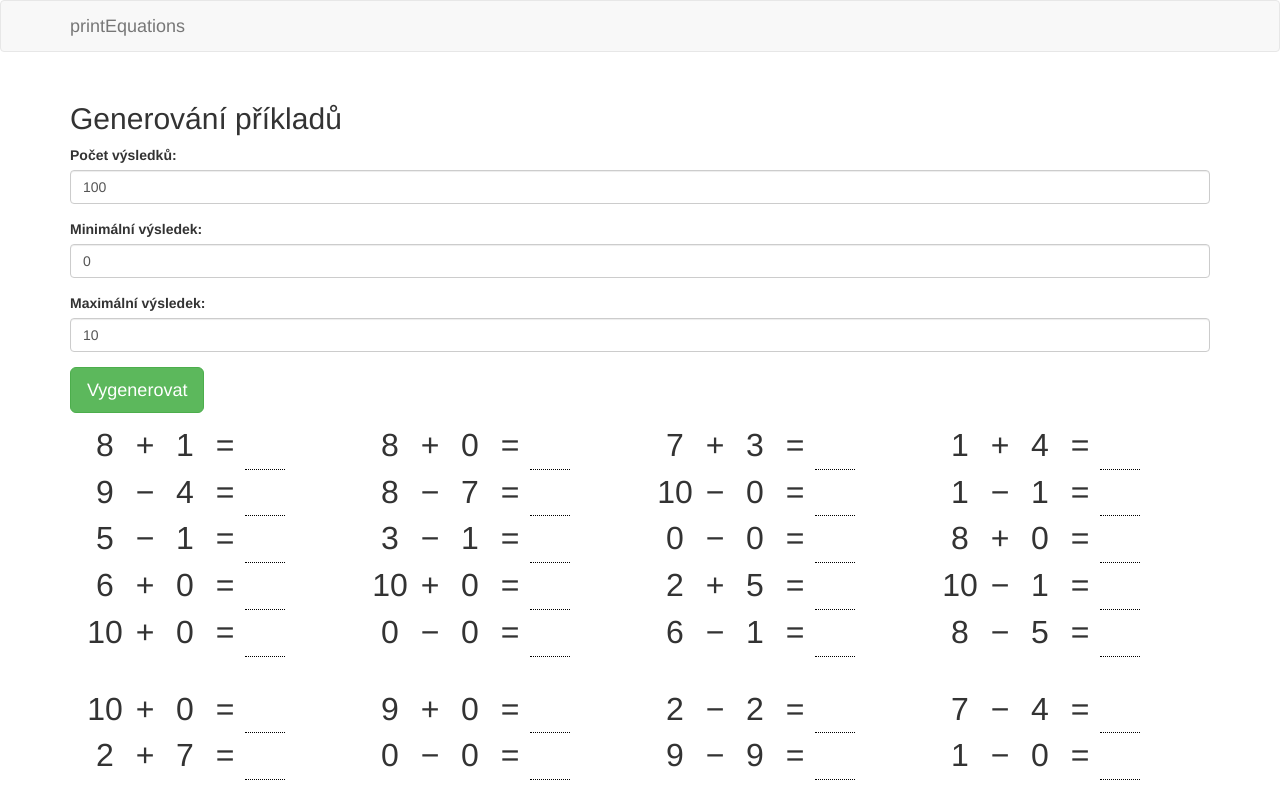
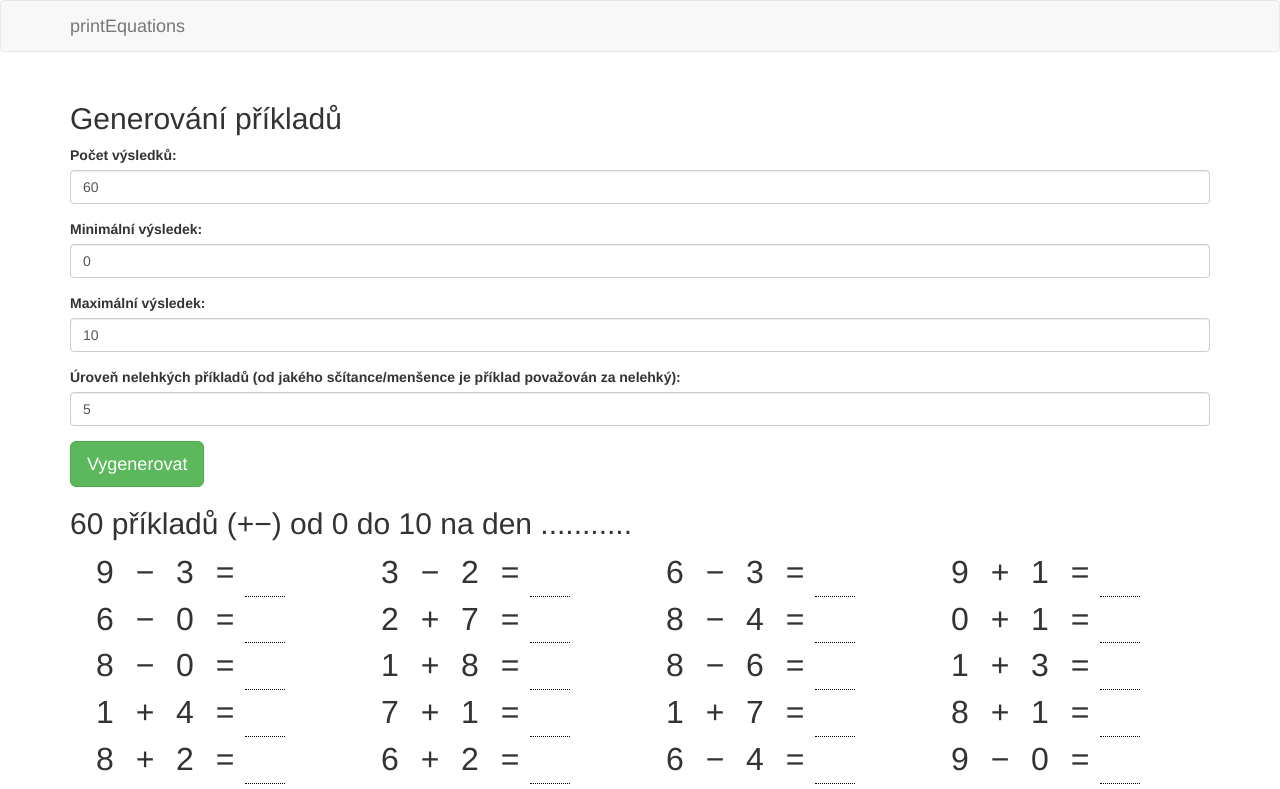
Before and after one commit to petrsimek/print-equations, a website: page app/index.html in a window 1280 px wide. Both pictures are taken after a click on the link "Vygenerovat". Shown: the top 789 px of the page. Drawn offline with nearby package versions, Linux system fonts and the light colour scheme; some packages are replaced by stand-ins of ours; files that its build step writes are made by us from their sources.

Commit message:
Totally changed system of equations generator.

```diff
--- a/app/scripts/controllers/main.js
+++ b/app/scripts/controllers/main.js
@@ -15,11 +15,12 @@ mainCtrl.$inject = [
 ];
 
 function mainCtrl($scope, EquationService) {
-  $scope.totalEquations = 100;
+  $scope.totalEquations = 60;
   $scope.minResult = 0;
   $scope.maxResult = 10;
+  $scope.evalLimit = 5;
 
-    $scope.getEquations = function() {
-      $scope.equationsList = EquationService.getEquations($scope.totalEquations, $scope.minResult, $scope.maxResult);
-    }
+  $scope.getEquations = function() {
+    $scope.equationsList = EquationService.getEquations($scope.minResult, $scope.maxResult, $scope.evalLimit, $scope.totalEquations);
+  }
 }
--- a/app/scripts/services/EquationService.js
+++ b/app/scripts/services/EquationService.js
@@ -31,33 +31,6 @@ function equationService() {
   }
 
 
-  function getEquations(total, minResult, maxResult) {
-    var types = ['A', 'S'];
-    var results = [];
-    for (var i = 0; i < total; i++) {
-      var chooseType = types[getRandomInt(0,1)];
-      if (chooseType === 'A') {
-        results.push(generateEquationAddition(minResult, maxResult));
-      }
-      else {
-        results.push(generateEquationSubtraction(minResult, maxResult));
-      }
-    }
-    console.log(results);
-    return results;
-  }
-
-  function generateEquationAddition(minResult, maxResult) {
-    var first = getRandomInt(minResult, maxResult);
-    var second = getRandomInt(0, maxResult - first);
-    return {type: 'A', first: first, second: second};
-  }
-
-  function generateEquationSubtraction(minResult, maxResult) {
-    var first = getRandomInt(minResult, maxResult);
-    var second = getRandomInt(minResult, first);
-    return {type: 'S', first: first, second: second};
-  }
 
   /**
    * Returns a random integer between min (inclusive) and max (inclusive)
@@ -66,4 +39,114 @@ function equationService() {
   function getRandomInt(min, max) {
     return Math.floor(Math.random() * (max - min + 1)) + min;
   }
+
+  function generateAllEquations(minResult, maxResult, limitEval) {
+    var result = {equationsA : [], equationsS : []};
+    for (var i = minResult; i < maxResult; i++) {
+      for (var j = minResult; j < maxResult; j++) {
+        if (i + j <= maxResult) {
+          var eq =  {type: 'A', first: i, second: j};
+          eq.eval = evaluateEquation(eq, limitEval);
+          result.equationsA.push(eq);
+        }
+
+        if (i - j > minResult) {
+          var eq =  {type: 'S', first: i, second: j};
+          eq.eval = evaluateEquation(eq, limitEval);
+          result.equationsS.push(eq);
+        }
+
+      }
+    }
+    return {equationsA: shuffle(result.equationsA), equationsS: shuffle(result.equationsS)};
+  }
+
+  function getEquations(minResult, maxResult, limitEval, cntAll) {
+    var eqSet = generateAllEquations(minResult, maxResult, limitEval);
+    var sets = {'A': { 0 : [], 1 : [], 2 : []},'S': { 0 : [], 1 : [], 2 : []}};
+    for (var i = 0; i < eqSet.equationsA.length; i++) {
+      sets.A[evaluateEquation(eqSet.equationsA[i], limitEval)].push(eqSet.equationsA[i]);
+    }
+    for (i = 0; i < eqSet.equationsS.length; i++) {
+      sets.S[evaluateEquation(eqSet.equationsS[i], limitEval)].push(eqSet.equationsS[i]);
+    }
+    var counts = {'A': { 0 : 0, 1 : 0, 2 : 0},'S': { 0 : 0, 1 : 0, 2 : 0}};
+    var cnt = Math.round(cntAll / 2);
+    counts.A[0] = Math.round(cnt * 0.1);
+    counts.A[1] = Math.round(cnt * 0.4);
+    counts.A[2] = cnt - counts.A[0] -  counts.A[1];
+    counts.S[0] = Math.round(cnt * 0.1);
+    counts.S[1] = Math.round(cnt * 0.4);
+    counts.S[2] = cntAll - counts.A[0] - counts.A[1] - counts.A[2]  - counts.S[0] - counts.S[1];
+
+    var result = [];
+    var subresult = extractListFromSet(sets.A[2], counts.A[2]);
+    counts.A[1]+=counts.A[2]-subresult.length;
+    result = result.concat(subresult);
+
+    subresult = extractListFromSet(sets.A[1], counts.A[1]);
+    counts.A[0]+=counts.A[1]-subresult.length;
+    result = result.concat(subresult);
+
+    subresult = extractListFromSet(sets.A[0], counts.A[0]);
+    result = result.concat(subresult);
+
+    subresult = extractListFromSet(sets.S[2], counts.S[2]);
+    counts.S[1]+=counts.S[2]-subresult.length;
+    result = result.concat(subresult);
+
+    subresult = extractListFromSet(sets.S[1], counts.S[1]);
+    counts.S[0]+=counts.S[1]-subresult.length;
+    result = result.concat(subresult);
+
+    subresult = extractListFromSet(sets.S[0], counts.S[0]);
+    result = result.concat(subresult);
+
+    return shuffle(result);
+  }
+
+  function extractListFromSet(subset,count) {
+    var target = [];
+    if (subset.length<count) {
+      for (i = 0; i < subset.length; i++) {
+        target.push(subset[i]);
+      }
+    }
+    else {
+      for (i = 0; i < count; i++) {
+        target.push(subset[i]);
+      }
+    }
+    return target;
+  }
+
+  function evaluateEquation(equation, limit) {
+    var evaluation = 0;
+    if (equation.first > limit) {
+      evaluation++;
+    }
+    if (equation.second > limit) {
+      evaluation++;
+    }
+    return evaluation;
+  }
+
+  function shuffle(array) {
+    var currentIndex = array.length, temporaryValue, randomIndex;
+
+    // While there remain elements to shuffle...
+    while (0 !== currentIndex) {
+
+      // Pick a remaining element...
+      randomIndex = Math.floor(Math.random() * currentIndex);
+      currentIndex -= 1;
+
+      // And swap it with the current element.
+      temporaryValue = array[currentIndex];
+      array[currentIndex] = array[randomIndex];
+      array[randomIndex] = temporaryValue;
+    }
+
+    return array;
+  }
 }
--- a/app/views/main.html
+++ b/app/views/main.html
@@ -13,8 +13,13 @@
     <label for="max-result">Maximální výsledek:</label>
     <input ng-model="maxResult" type="number" min="0" step="1" class="form-control" id="max-result">
   </div>
+  <div class="form-group">
+    <label for="eval-limit">Úroveň nelehkých příkladů (od jakého sčítance/menšence je příklad považován za nelehký):</label>
+    <input ng-model="evalLimit" type="number" min="0" step="1" class="form-control" id="eval-limit">
+  </div>
   <p><a class="btn btn-lg btn-success" ng-click="getEquations()">Vygenerovat</a>
   </p>
 </form>
   </div>
+<h2 ng-show="equationsList.length>0">{{equationsList.length}} příkladů (+&minus;) od {{minResult}} do {{maxResult}} na den ...........</h2>
 <equations-list list="equationsList"></equations-list>
```
